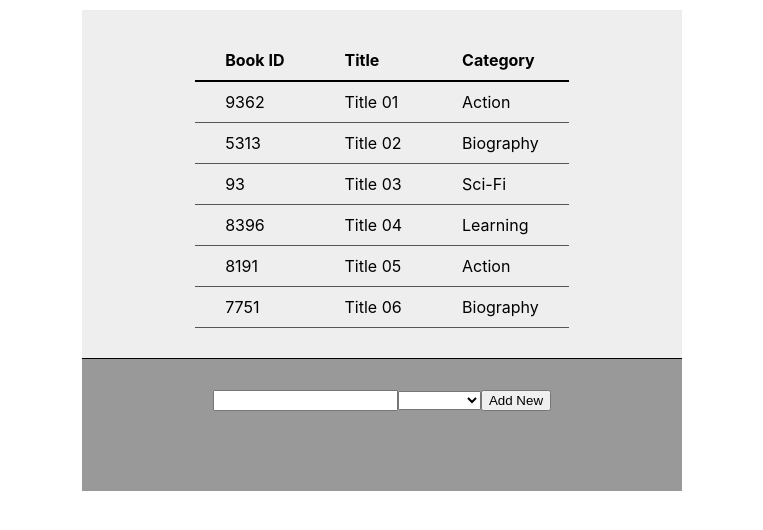
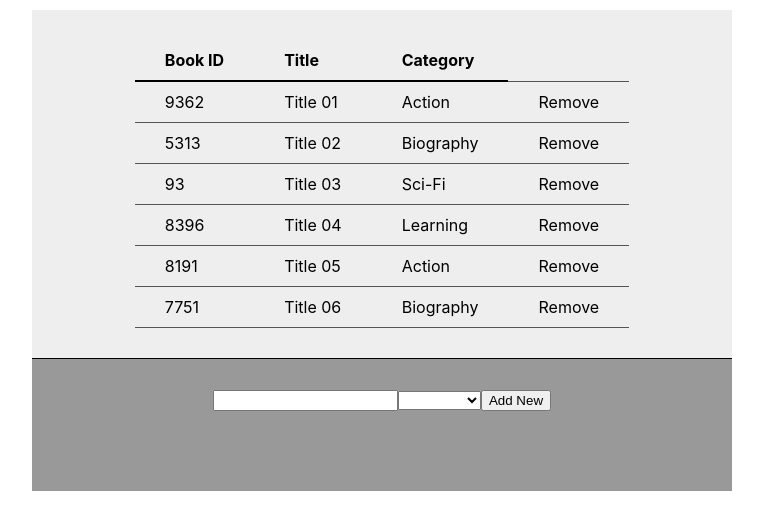
Before and after one commit to ioanniskousis/magic-books, a React (Create React App) app: page / in a window 1280 px wide. Shown: the top 530 px of the page, without its empty margins (258-1021 px from the left). Built offline with nearby package versions, Linux system fonts and the light colour scheme.

Commit message:
implemented remove book feature

```diff
--- a/src/App.css
+++ b/src/App.css
@@ -20,7 +20,7 @@ tr {
 
 .App {
   text-align: center;
-  width: 600px;
+  width: 700px;
   margin: 10px auto;
 }
 
--- a/src/actions/index.js
+++ b/src/actions/index.js
@@ -6,9 +6,9 @@ const createBook = book => ({
   book,
 });
 
-const removeBook = book => ({
+const removeBook = bookId => ({
   type: REMOVE_BOOK,
-  book,
+  bookId,
 });
 
 export {
--- a/src/components/book.js
+++ b/src/components/book.js
@@ -1,17 +1,39 @@
-/* eslint-disable react/prop-types */
+/* eslint-disable jsx-a11y/click-events-have-key-events */
+/* eslint-disable jsx-a11y/no-noninteractive-element-interactions */
+/* eslint-disable react/forbid-prop-types */
 /* eslint-disable react/prefer-stateless-function */
 
 import React from 'react';
+import PropTypes from 'prop-types';
 
 export default class Book extends React.Component {
   render() {
-    const { book } = this.props;
+    const { book, removeBook } = this.props;
+    const { id, title, category } = book;
+
+    const handleRemoveBook = () => {
+      removeBook(id);
+    };
+
     return (
-      <tr key={book.id}>
-        <td>{book.id}</td>
-        <td>{book.title}</td>
-        <td>{book.category}</td>
+      <tr key={id}>
+        <td>{id}</td>
+        <td>{title}</td>
+        <td>{category}</td>
+        <td onClick={handleRemoveBook}>
+          Remove
+        </td>
       </tr>
     );
   }
 }
+
+Book.propTypes = {
+  book: PropTypes.object,
+  removeBook: PropTypes.func,
+};
+
+Book.defaultProps = {
+  book: null,
+  removeBook: null,
+};
--- a/src/reducers/books.js
+++ b/src/reducers/books.js
@@ -16,8 +16,11 @@ const booksReducer = (state = [], action) => {
     {
       const { bookId } = action;
       const index = state.findIndex(book => bookWithId(book, bookId));
-      const newState = state.slice(0, index).concat(state.slice(index + 1));
-      return newState;
+      if (index > -1) {
+        const newState = state.slice(0, index).concat(state.slice(index + 1));
+        return newState;
+      }
+      return state;
     }
     default:
       return state;
```
Also changed, not shown: src/resources/images/magic-books.png.
